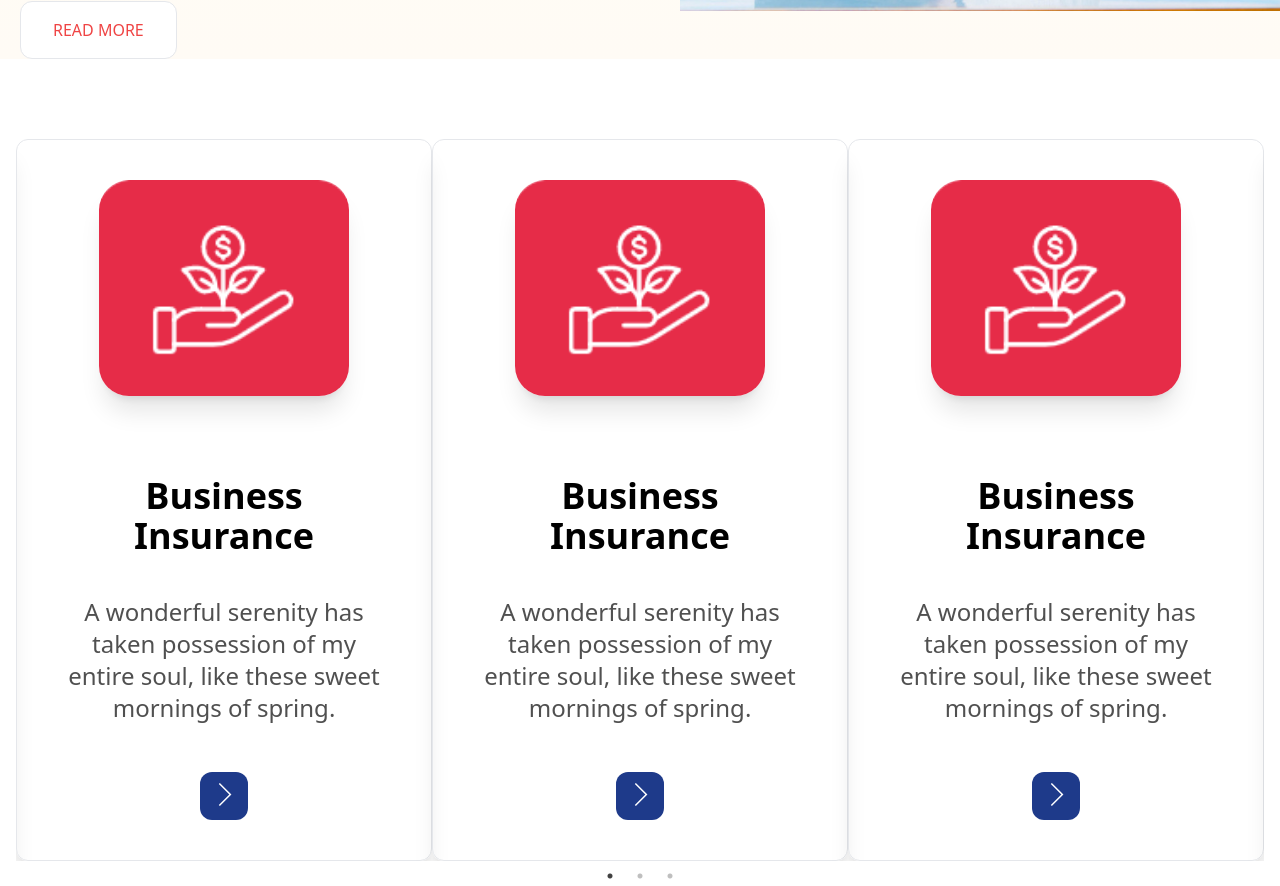
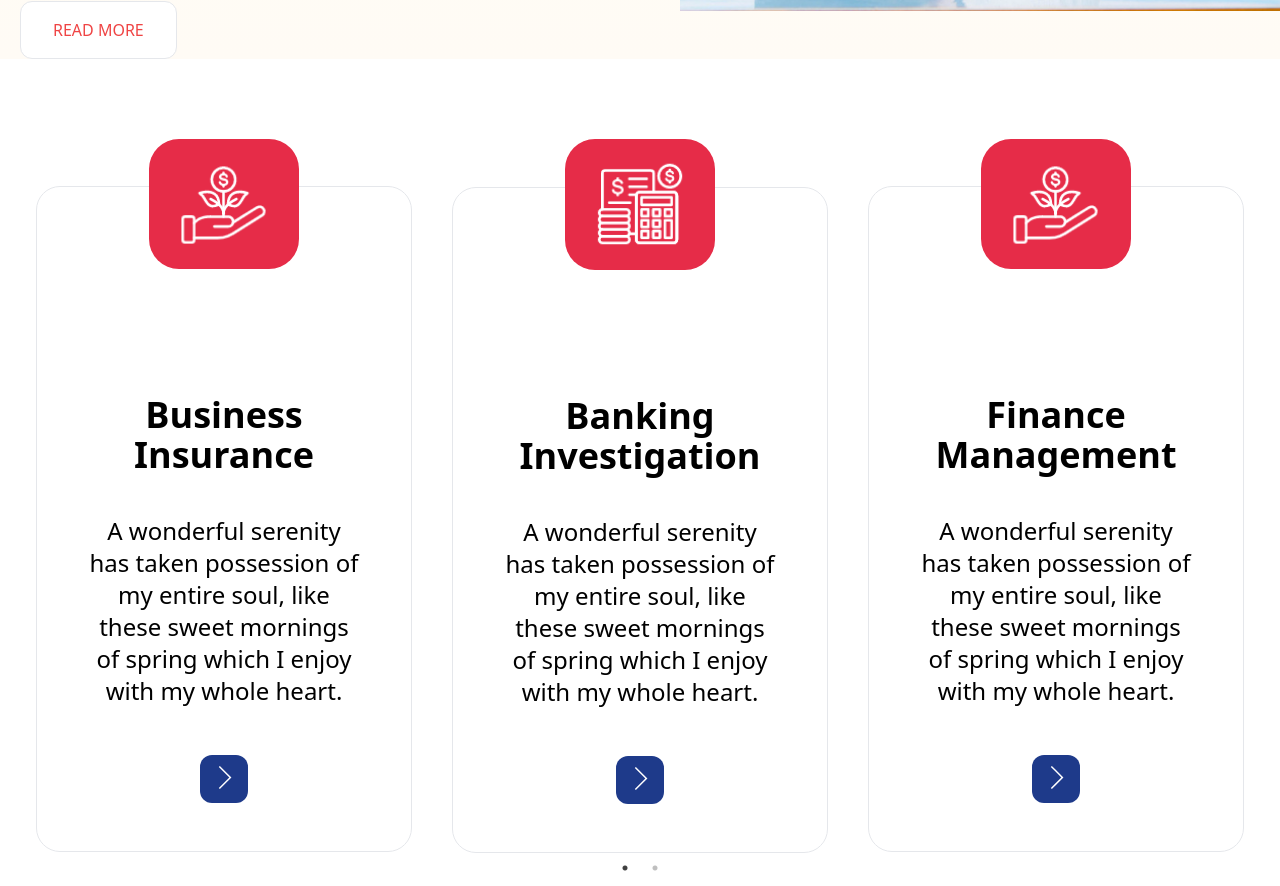
Before and after one commit to developer-abdulali/Phlox, a Next.js app: page / in a window 1280 px wide. Shown: the part 620-1506 px from the top of the page. Built offline with nearby package versions, Linux system fonts and the light colour scheme.

Commit message:
added changes in divCarousel

```diff
--- a/components/DivCarousel/DivCarousel.jsx
+++ b/components/DivCarousel/DivCarousel.jsx
@@ -1,10 +1,37 @@
-import React, { useState } from "react";
+import React from "react";
 import Slider from "react-slick";
 import "slick-carousel/slick/slick.css";
 import "slick-carousel/slick/slick-theme.css";
 import Image from "next/image";
 import { TfiAngleRight } from "react-icons/tfi";
 import Link from "next/link";
+
+const CardData = [
+  {
+    id: 1,
+    image: "/images/BI.png",
+    title: "Business Insurance",
+    text: "A wonderful serenity has taken possession of my entire soul, like these sweet mornings of spring which I enjoy with my whole heart.",
+  },
+  {
+    id: 2,
+    image: "/images/FM.png",
+    title: "Banking Investigation",
+    text: "A wonderful serenity has taken possession of my entire soul, like these sweet mornings of spring which I enjoy with my whole heart.",
+  },
+  {
+    id: 3,
+    image: "/images/BI.png",
+    title: "Finance Management",
+    text: "A wonderful serenity has taken possession of my entire soul, like these sweet mornings of spring which I enjoy with my whole heart.",
+  },
+  {
+    id: 4,
+    image: "/images/FM.png",
+    title: "Banking Investigation",
+    text: "A wonderful serenity has taken possession of my entire soul, like these sweet mornings of spring which I enjoy with my whole heart.",
+  },
+];
 
 const DivCarousel = () => {
   const settings = {
@@ -16,180 +43,38 @@ const DivCarousel = () => {
   };
 
   return (
-    <div className="max-w-screen-2xl mx-auto px-4">
+    <div className="max-w-screen-2xl mx-auto px-4 relative">
       <Slider {...settings}>
-        <div className="p-10 h-auto w-[800px] border rounded-xl shadow-xl hover:bg-blue-900 hover:text-white duration-300 cursor-pointer">
+        {CardData.map((data) => (
+
+            <div
+              key={data.id}
+              className="h-auto px-5 relative overflow-visible"
+            >
               <Image
-            className="mx-auto rounded-[30px] shadow-xl"
-            src={"/images/BI.png"}
+                className="mx-auto rounded-[30px] left-0 right-0"
+                src={data.image}
                 alt="Banking Insurance"
-            width={250}
+                width={150}
                 height={100}
               />
-          <h2 className="mx-auto text-center mt-20 text-4xl font-bold">
-            Business <br /> Insurance
+              <div className="p-12 -mt-[83px] hover:bg-blue-900 border rounded-3xl hover:text-white duration-300 cursor-pointer z-1">
+                <h2 className="mx-auto text-center mt-40 text-4xl font-bold">
+                  {data.title}
                 </h2>
-            <span className="text-2xl text-center text-[#505050] flex mt-10">
-            A wonderful serenity has taken possession of my entire soul, like
-            these sweet mornings of spring.
+                <span className="text-2xl text-center text-auto flex mt-10">
+                  {data.text}
                 </span>
-          <div className="mt-12 w-12 h-12 mx-auto bg-blue-900 rounded-xl">
-            <TfiAngleRight size={25} className="mx-auto relative top-[10px] text-white" />
+                <div className="mt-12 w-12 h-12 mx-auto bg-blue-900 rounded-xl ">
+                  <TfiAngleRight
+                    size={25}
+                    className="mx-auto relative top-[10px] text-white"
+                  />
                 </div>
-        </div>
-        <div className="p-10 h-auto w-[800px] border rounded-xl shadow-xl hover:bg-blue-900 hover:text-white duration-300 cursor-pointer">
-          <Image
-            className="mx-auto rounded-[30px] shadow-xl"
-            src={"/images/BI.png"}
-            alt="Banking Insurance"
-            width={250}
-            height={100}
-          />
-          <h2 className="mx-auto text-center mt-20 text-4xl font-bold">
-            Business <br /> Insurance
-          </h2>
-            <span className="text-2xl text-center text-[#505050] flex mt-10">
-            A wonderful serenity has taken possession of my entire soul, like
-            these sweet mornings of spring.
-          </span>
-          <div className="mt-12 w-12 h-12 mx-auto bg-blue-900 rounded-xl">
-            <TfiAngleRight size={25} className="mx-auto relative top-[10px] text-white" />
-          </div>
-        </div>
-        <div className="p-10 h-auto w-[800px] border rounded-xl shadow-xl hover:bg-blue-900 hover:text-white duration-300 cursor-pointer">
-          <Image
-            className="mx-auto rounded-[30px] shadow-xl"
-            src={"/images/BI.png"}
-            alt="Banking Insurance"
-            width={250}
-            height={100}
-          />
-          <h2 className="mx-auto text-center mt-20 text-4xl font-bold">
-            Business <br /> Insurance
-          </h2>
-            <span className="text-2xl text-center text-[#505050] flex mt-10">
-            A wonderful serenity has taken possession of my entire soul, like
-            these sweet mornings of spring.
-          </span>
-          <div className="mt-12 w-12 h-12 mx-auto bg-blue-900 rounded-xl">
-            <TfiAngleRight size={25} className="mx-auto relative top-[10px] text-white" />
-          </div>
-        </div>
-        <div className="p-10 h-auto w-[800px] border rounded-xl shadow-xl hover:bg-blue-900 hover:text-white duration-300 cursor-pointer">
-          <Image
-            className="mx-auto rounded-[30px] shadow-xl"
-            src={"/images/BI.png"}
-            alt="Banking Insurance"
-            width={250}
-            height={100}
-          />
-          <h2 className="mx-auto text-center mt-20 text-4xl font-bold">
-            Business <br /> Insurance
-          </h2>
-            <span className="text-2xl text-center text-[#505050] flex mt-10">
-            A wonderful serenity has taken possession of my entire soul, like
-            these sweet mornings of spring.
-          </span>
-          <div className="mt-12 w-12 h-12 mx-auto bg-blue-900 rounded-xl">
-            <TfiAngleRight size={25} className="mx-auto relative top-[10px] text-white" />
-          </div>
-        </div>
-        <div className="p-10 h-auto w-[800px] border rounded-xl shadow-xl hover:bg-blue-900 hover:text-white duration-300 cursor-pointer">
-          <Image
-            className="mx-auto rounded-[30px] shadow-xl"
-            src={"/images/BI.png"}
-            alt="Banking Insurance"
-            width={250}
-            height={100}
-          />
-          <h2 className="mx-auto text-center mt-20 text-4xl font-bold">
-            Business <br /> Insurance
-          </h2>
-            <span className="text-2xl text-center text-[#505050] flex mt-10">
-            A wonderful serenity has taken possession of my entire soul, like
-            these sweet mornings of spring.
-          </span>
-          <div className="mt-12 w-12 h-12 mx-auto bg-blue-900 rounded-xl">
-            <TfiAngleRight size={25} className="mx-auto relative top-[10px] text-white" />
-          </div>
-        </div>
-        <div className="p-10 h-auto w-[800px] border rounded-xl shadow-xl hover:bg-blue-900 hover:text-white duration-300 cursor-pointer">
-          <Image
-            className="mx-auto rounded-[30px] shadow-xl"
-            src={"/images/BI.png"}
-            alt="Banking Insurance"
-            width={250}
-            height={100}
-          />
-          <h2 className="mx-auto text-center mt-20 text-4xl font-bold">
-            Business <br /> Insurance
-          </h2>
-            <span className="text-2xl text-center text-[#505050] flex mt-10">
-            A wonderful serenity has taken possession of my entire soul, like
-            these sweet mornings of spring.
-          </span>
-          <div className="mt-12 w-12 h-12 mx-auto bg-blue-900 rounded-xl">
-            <TfiAngleRight size={25} className="mx-auto relative top-[10px] text-white" />
-          </div>
-        </div>
-        <div className="p-10 h-auto w-[800px] border rounded-xl shadow-xl hover:bg-blue-900 hover:text-white duration-300 cursor-pointer">
-          <Image
-            className="mx-auto rounded-[30px] shadow-xl"
-            src={"/images/BI.png"}
-            alt="Banking Insurance"
-            width={250}
-            height={100}
-          />
-          <h2 className="mx-auto text-center mt-20 text-4xl font-bold">
-            Business <br /> Insurance
-          </h2>
-            <span className="text-2xl text-center text-[#505050] flex mt-10">
-            A wonderful serenity has taken possession of my entire soul, like
-            these sweet mornings of spring.
-          </span>
-          <div className="mt-12 w-12 h-12 mx-auto bg-blue-900 rounded-xl">
-            <TfiAngleRight size={25} className="mx-auto relative top-[10px] text-white" />
-          </div>
-        </div>
-        <div className="p-10 h-auto w-[800px] border rounded-xl shadow-xl hover:bg-blue-900 hover:text-white duration-300 cursor-pointer">
-          <Image
-            className="mx-auto rounded-[30px] shadow-xl"
-            src={"/images/BI.png"}
-            alt="Banking Insurance"
-            width={250}
-            height={100}
-          />
-          <h2 className="mx-auto text-center mt-20 text-4xl font-bold">
-            Business <br /> Insurance
-          </h2>
-            <span className="text-2xl text-center text-[#505050] flex mt-10">
-            A wonderful serenity has taken possession of my entire soul, like
-            these sweet mornings of spring.
-          </span>
-          <div className="mt-12 w-12 h-12 mx-auto bg-blue-900 rounded-xl">
-            <TfiAngleRight size={25} className="mx-auto relative top-[10px] text-white" />
-          </div>
-        </div>
-        <div className="p-10 h-auto w-[800px] border rounded-xl shadow-xl hover:bg-blue-900 hover:text-white duration-300 cursor-pointer">
-          <Image
-            className="mx-auto rounded-[30px] shadow-xl"
-            src={"/images/BI.png"}
-            alt="Banking Insurance"
-            width={250}
-            height={100}
-          />
-          <h2 className="mx-auto text-center mt-20 text-4xl font-bold">
-            Business <br /> Insurance
-          </h2>
-            <span className="text-2xl text-center text-[#505050] flex mt-10">
-            A wonderful serenity has taken possession of my entire soul, like
-            these sweet mornings of spring.
-          </span>
-          <div className="mt-12 w-12 h-12 mx-auto bg-blue-900 rounded-xl hover:bg-red-500">
-            <TfiAngleRight size={25} className="mx-auto relative top-[10px] text-white" />
               </div>
             </div>
 
+        ))}
       </Slider>
     </div>
   );
```
Lines whose indentation alone changed are shown as unchanged.
